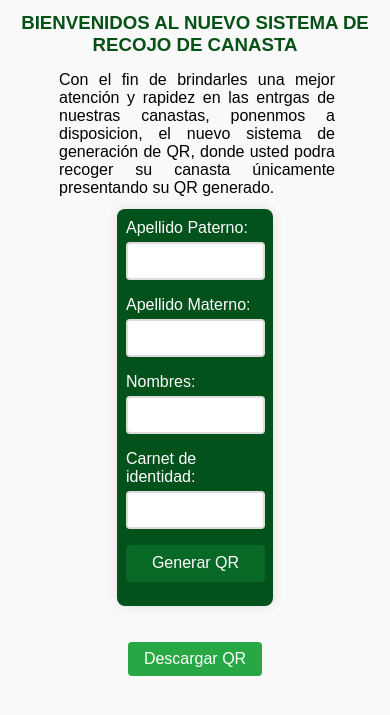
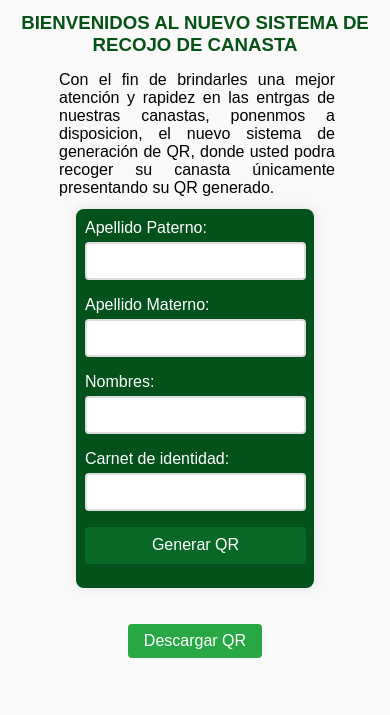
Before and after one commit to RafaelVilelaAmpuero/RafaelVilelaAmpuero.github.io, a plain HTML site: page index.html in a window 390 px wide. Shown: the part 77-792 px from the top of the page. Drawn offline with Linux system fonts and the light colour scheme.

Commit message:
Add files via upload

```diff
--- a/styles.css
+++ b/styles.css
@@ -171,7 +171,7 @@ body h2 {
 
 @media (max-width:500px){
 	.container{
-    width: 40%;
+    width: 61%;
     margin-left: auto;
     margin-right: auto;
 	}
```
